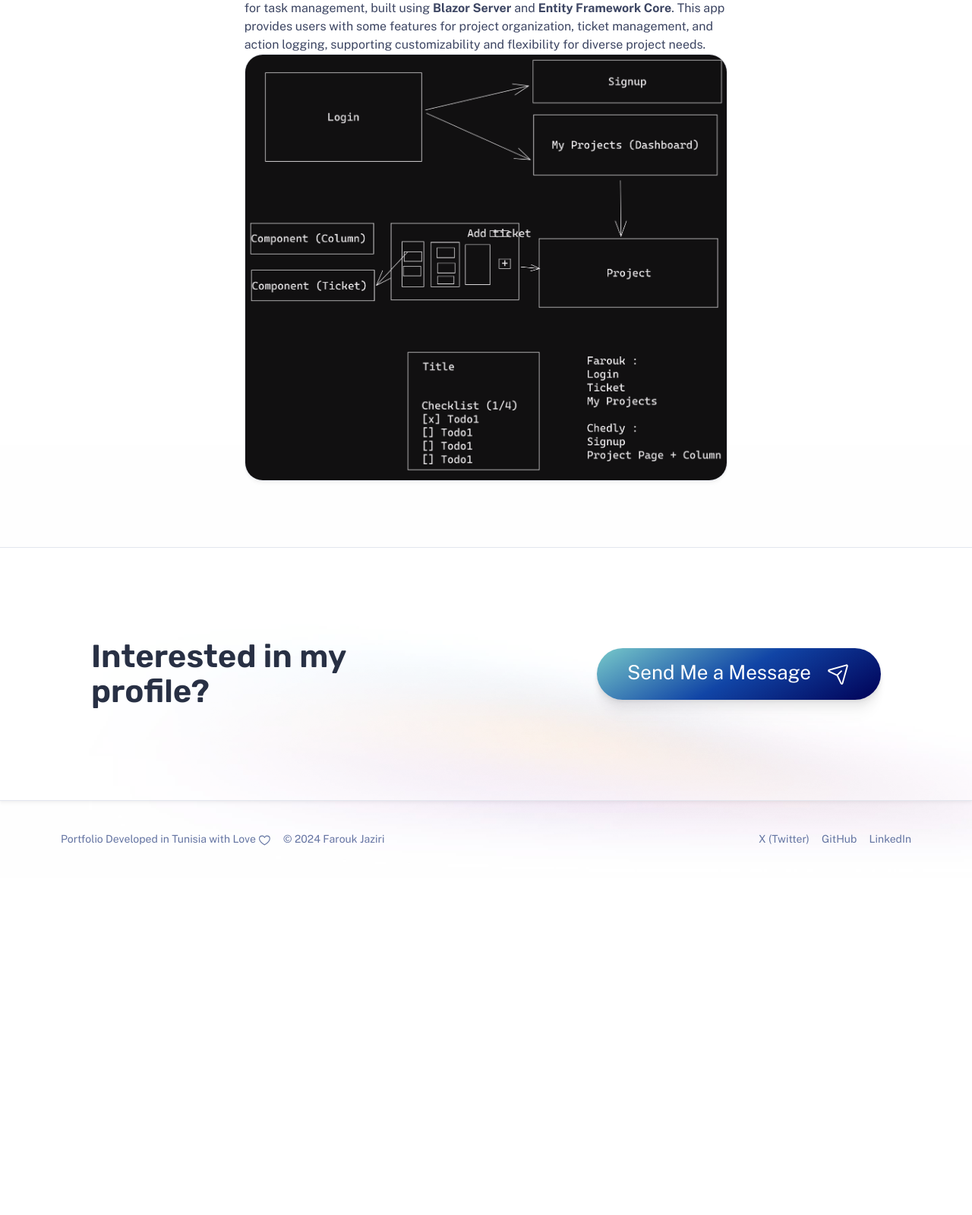
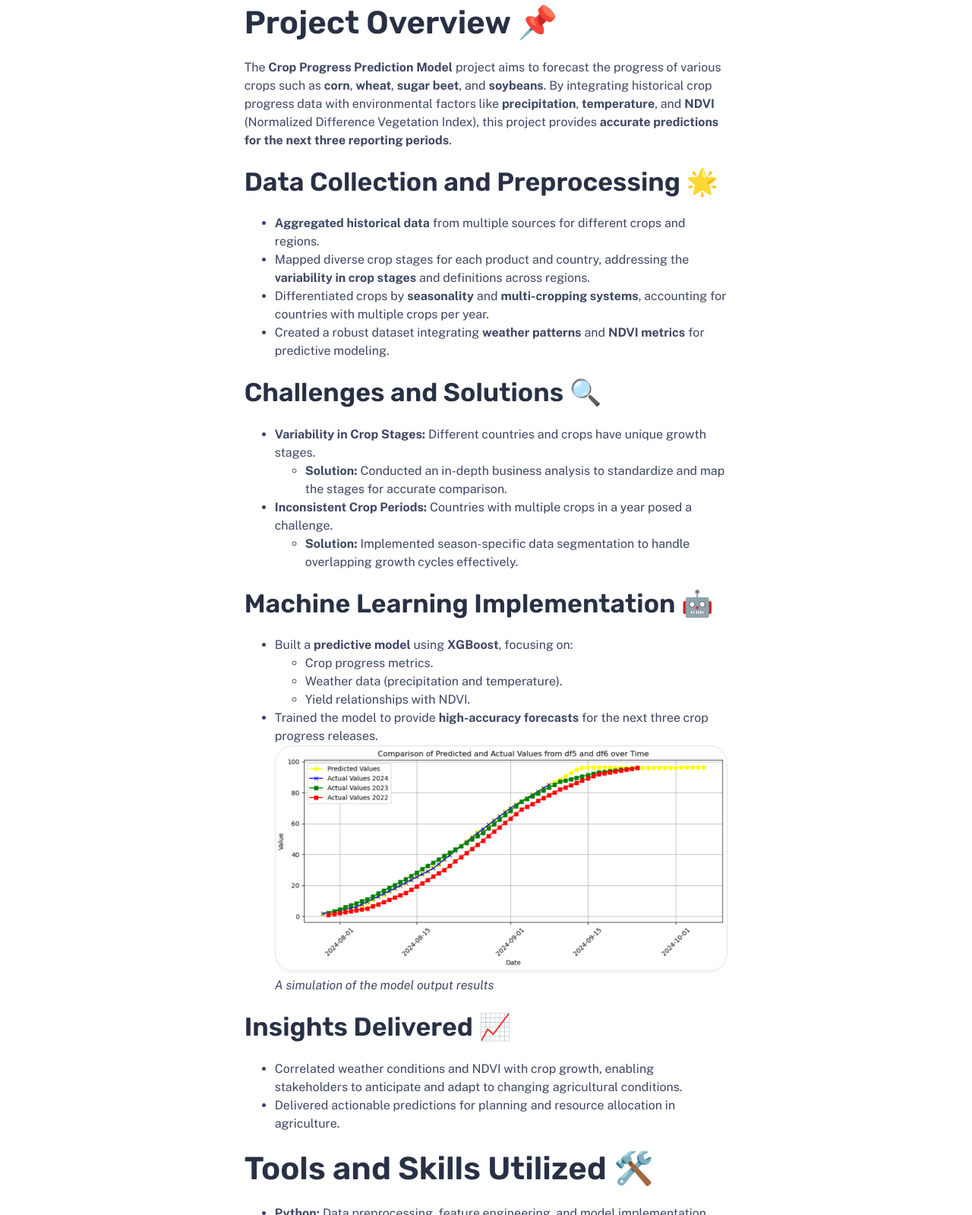
Before and after one commit to djazirifarouk/Portfolio, an Astro site: page /work/crop_progress_prediction in a window 1280 px wide. Shown: the part 1201-2800 px from the top of the page at 76% size. Before the commit the page ends 2356 px from the top, so only its background shows below. Built offline with nearby package versions, Linux system fonts and the light colour scheme; Astro itself is replaced by a stand-in of ours.

Commit message:
Crop Progress Prediction Model

```diff
--- a/src/content/work/crop_progress_prediction.md
+++ b/src/content/work/crop_progress_prediction.md
@@ -2,14 +2,14 @@
 title: Crop Progress Prediction Model
 publishDate: 2023-02-01 00:00:00
 img: /assets/crop_progress/crop_progress_cover.jpg
-img_alt: Final Year Graduation Project
+img_alt: Crop Progress Prediction Model with XGBoost
 description: |
-  This project automates tooth decay detection and segmentation in panoramic X-rays using AI techniques. By employing preprocessing, data augmentation, and a Mask R-CNN model, it enhances diagnostic accuracy and promotes AI integration in dental care.
+  A machine learning project where it's leveraging XGBoost to accurately forecast crop progress based on historical data, weather patterns, and NDVI insights.
 tags:
-  - CRISP-DM
-  - Deep Learning
-  - Computer Vision
-  - Mask R-CNN
+  - Feature Engineering
+  - XGBoost
+  - Predictive Modeling
+  - Time-Series Data
 #   - Adaptive histogram equalization
 #   - Dataset exploration
 #   - Data augmentation
@@ -18,7 +18,44 @@ tags:
 #   - Model training and evaluation
 ---
 
-## ProjectPlanner 🗂️
-[Project Link](https://github.com/djazirifarouk/ProjectPlanner)
-**ProjectPlanner** is a web application designed for educational purposes for task management, built using **Blazor Server** and **Entity Framework Core**. This app provides users with some features for project organization, ticket management, and action logging, supporting customizability and flexibility for diverse project needs.
-![Project Workflow](/assets/project_planner/Workflow.png)
+## Crop Progress Prediction Model
+
+### Project Overview 📌
+The **Crop Progress Prediction Model** project aims to forecast the progress of various crops such as **corn**, **wheat**, **sugar beet**, and **soybeans**. By integrating historical crop progress data with environmental factors like **precipitation**, **temperature**, and **NDVI** (Normalized Difference Vegetation Index), this project provides **accurate predictions for the next three reporting periods**.
+
+#### Data Collection and Preprocessing 🌟
+- **Aggregated historical data** from multiple sources for different crops and regions.
+- Mapped diverse crop stages for each product and country, addressing the **variability in crop stages** and definitions across regions.
+- Differentiated crops by **seasonality** and **multi-cropping systems**, accounting for countries with multiple crops per year.
+- Created a robust dataset integrating **weather patterns** and **NDVI metrics** for predictive modeling.
+
+#### Challenges and Solutions 🔍
+- **Variability in Crop Stages:** Different countries and crops have unique growth stages.
+  - **Solution:** Conducted an in-depth business analysis to standardize and map the stages for accurate comparison.
+- **Inconsistent Crop Periods:** Countries with multiple crops in a year posed a challenge.
+  - **Solution:** Implemented season-specific data segmentation to handle overlapping growth cycles effectively.
+
+#### Machine Learning Implementation 🤖
+- Built a **predictive model** using **XGBoost**, focusing on:
+  - Crop progress metrics.
+  - Weather data (precipitation and temperature).
+  - Yield relationships with NDVI.
+- Trained the model to provide **high-accuracy forecasts** for the next three crop progress releases.
+![Model Simulation of the Crop Progress](/assets/crop_progress/simulation.png)
+*A simulation of the model output results*
+
+#### Insights Delivered 📈
+- Correlated weather conditions and NDVI with crop growth, enabling stakeholders to anticipate and adapt to changing agricultural conditions.
+- Delivered actionable predictions for planning and resource allocation in agriculture.
+
+### Tools and Skills Utilized 🛠️
+- **Python:** Data preprocessing, feature engineering, and model implementation.
+- **XGBoost:** Predictive modeling for high-accuracy crop progress forecasting.
+- **Pandas and Numpy:** Data wrangling and transformation.
+- **Scikit-learn:** Model evaluation and validation.
+- **Matplotlib and Plotly:** Visualizing relationships between crop progress and influencing factors.
+- **Data Integration:** Combined datasets from diverse sources into a unified framework.
+- **Domain Expertise:** Leveraged agricultural knowledge for accurate stage mapping and scenario differentiation.
+
+### Outcome 🏆
+Successfully developed a predictive model capable of forecasting crop progress for the next three reporting periods. The project delivers valuable insights into the relationship between crop growth, weather, and NDVI, supporting informed decision-making for farmers, agronomists, and policymakers.
```
Also changed, not shown: public/assets/crop_progress/simulation.png (added), public/assets/power_bi_dev/start_month1.png, public/assets/power_bi_dev/start_month2.png, public/assets/power_bi_dev/visual_calculation.png.
